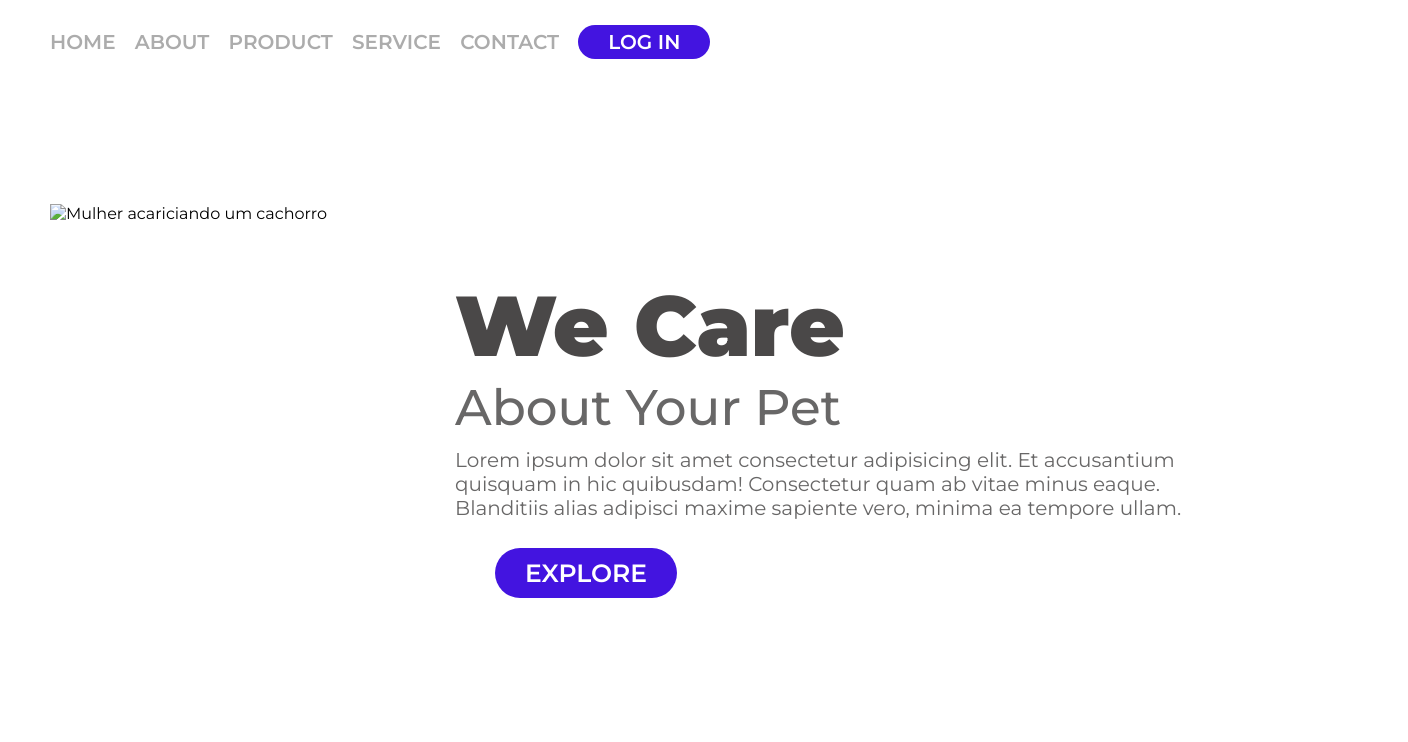
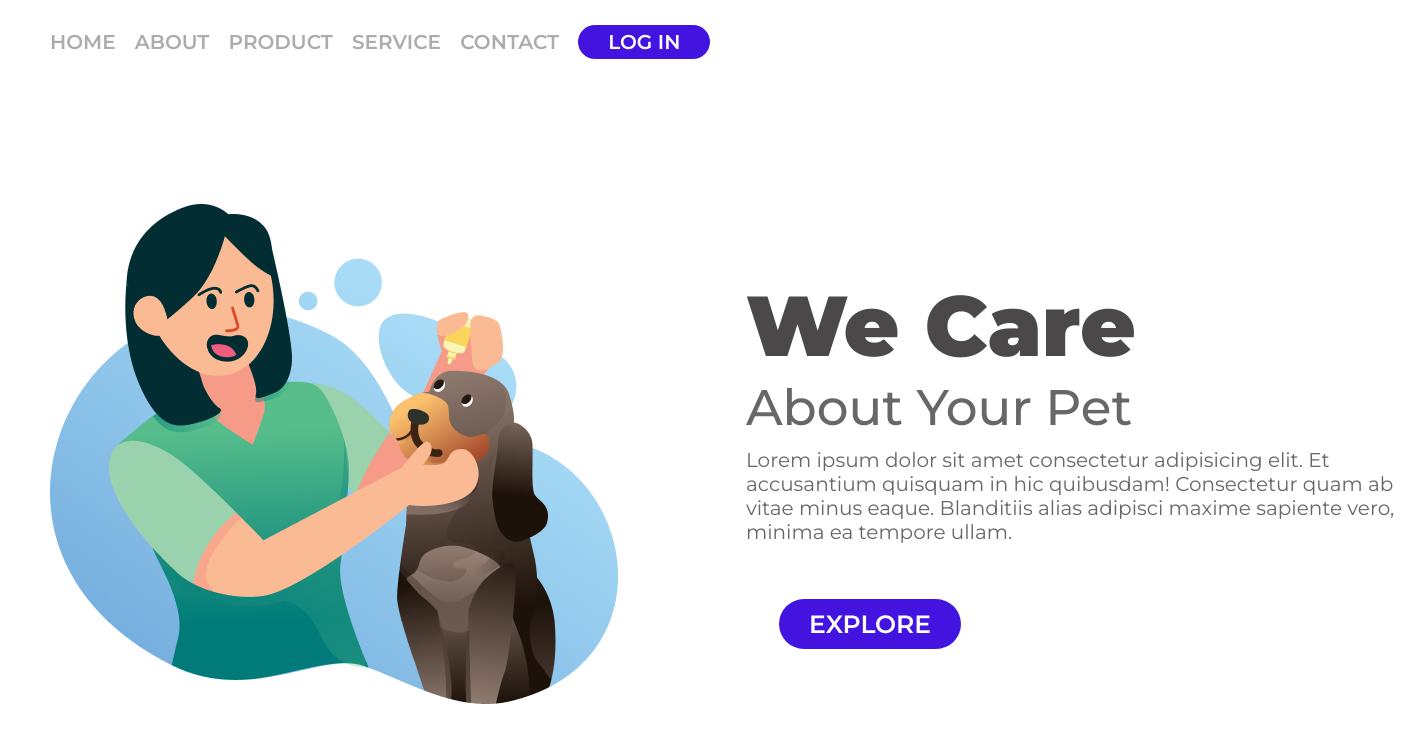
Before and after one commit to JoaoVitor171221/Projeto1, a plain HTML site: page index.html in a window 1280 px wide. Shown: the whole page, 1408 px wide, since content can reach past the window. Drawn offline with Linux system fonts and the light colour scheme.

Commit message:
Update index.html

```diff
--- a/index.html
+++ b/index.html
@@ -25,7 +25,7 @@
 
 <body>
     <main>
-        <img src="./img/Illustration 2.png" class="logo-image" alt="Mulher acariciando um cachorro">
+        <img src="./Illustration 2.png" class="logo-image" alt="Mulher acariciando um cachorro">
         <section>
             <h1>We Care</h1>
             <h3>About Your Pet</h3>
```
